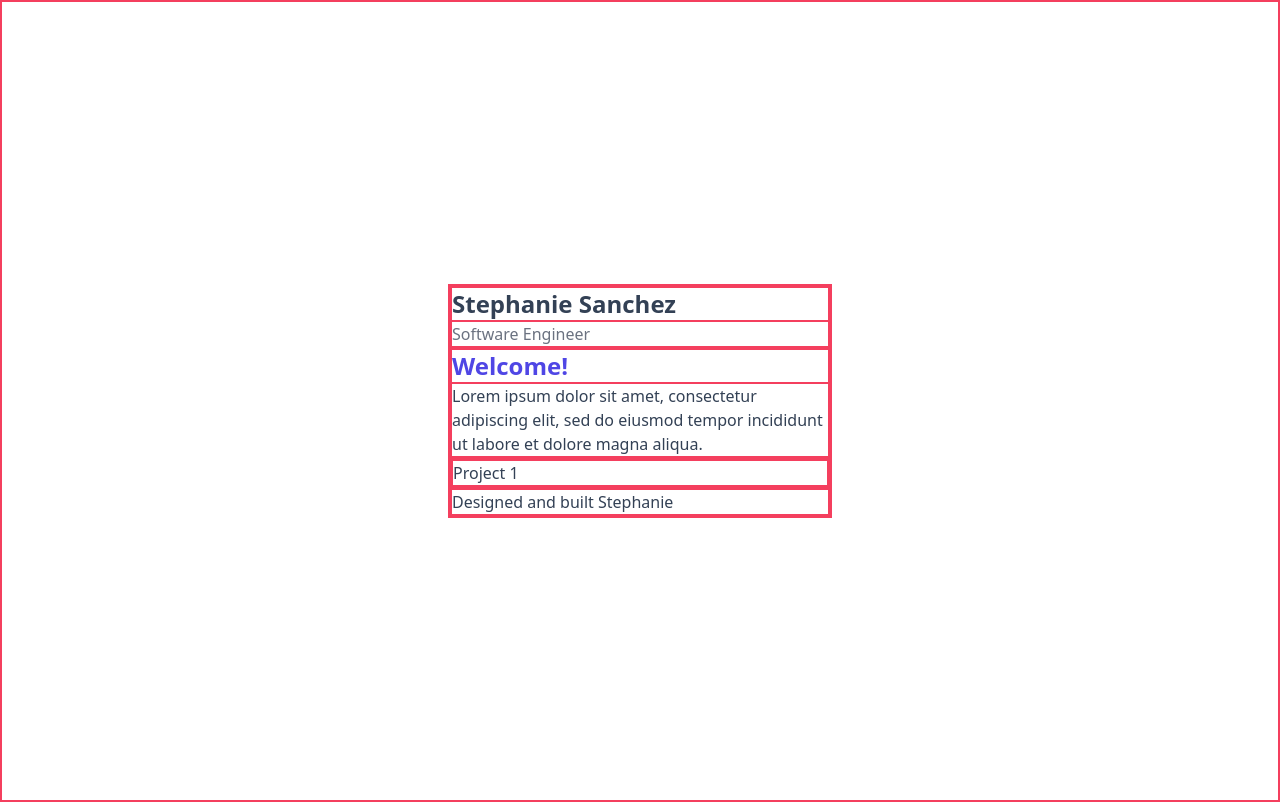
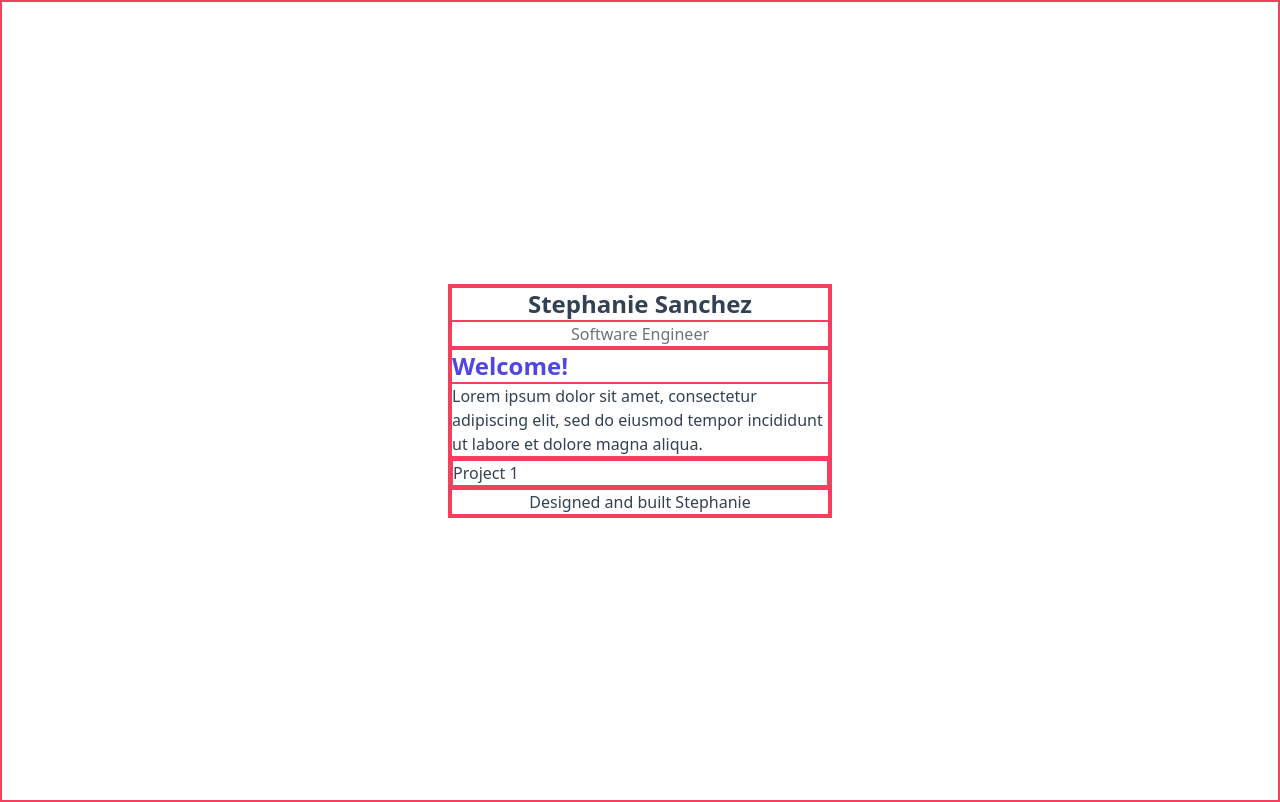
Before and after one commit to StephanieKSanchez/simple-portfolio-site, a Next.js app: page / in a window 1280 px wide. Built offline with nearby package versions, Linux system fonts and the light colour scheme.

Commit message:
centered header && footer

```diff
--- a/components/footer.tsx
+++ b/components/footer.tsx
@@ -1,6 +1,6 @@
 const Footer = () => {
   return (
-    <div>
+    <div className="text-center">
       <div>Designed and built Stephanie</div>
     </div>
   );
--- a/components/header.tsx
+++ b/components/header.tsx
@@ -1,6 +1,6 @@
 const Header = () => {
   return (
-    <div>
+    <div className="text-center">
       <div className="text-2xl font-bold">Stephanie Sanchez</div>
       <div className="text-gray-500">Software Engineer</div>
     </div>
```
